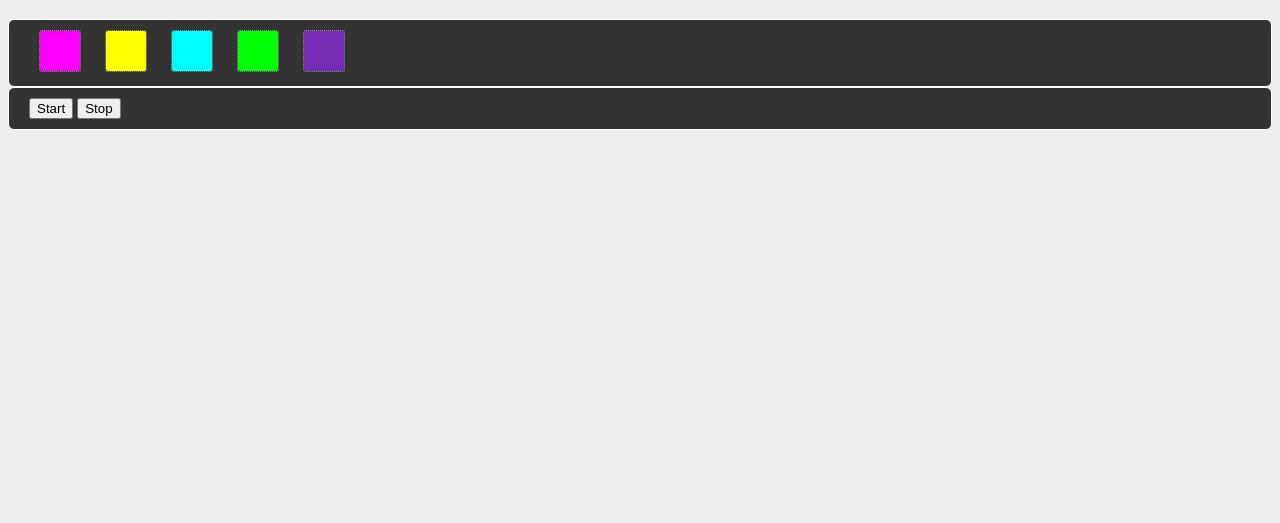
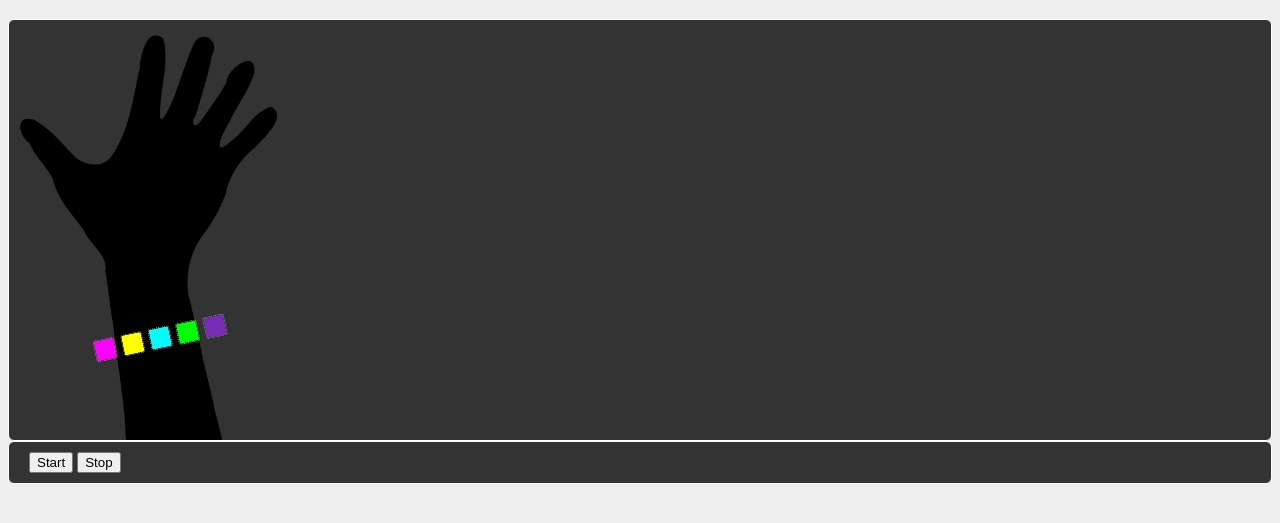
Before and after one commit to sfoster/project_haiku_status_api.iot, a website: page src/public/example.html in a window 1280 px wide. Shown: the part 61-584 px from the top of the page. Drawn offline with Linux system fonts and the light colour scheme.

Commit message:
Improved visualization, showing LEDs on wrist

```diff
--- a/src/index.js
+++ b/src/index.js
@@ -10,7 +10,7 @@ var dataDir = path.join(__dirname, '../data');
 var publicDir = path.join(__dirname, 'public');
 var config = {
   port: 3000,
-  filename: 'status'
+  filename: 'status0'
 };
 // mixin command-line args into our default config
 Object.keys(config).forEach(function(name) {
--- a/src/public/example.html
+++ b/src/public/example.html
@@ -7,12 +7,14 @@
 <body>
   <h1>Example status client</h1>
 
-  <section class="container">
-    <canvas id="led0" class="led" width=40 height=40></canvas>
-    <canvas id="led1" class="led" width=40 height=40></canvas>
-    <canvas id="led2" class="led" width=40 height=40></canvas>
-    <canvas id="led3" class="led" width=40 height=40></canvas>
-    <canvas id="led4" class="led" width=40 height=40></canvas>
+  <section class="container" id="visualization">
+    <div id="band">
+      <canvas id="led0" class="led" width=40 height=40></canvas>
+      <canvas id="led1" class="led" width=40 height=40></canvas>
+      <canvas id="led2" class="led" width=40 height=40></canvas>
+      <canvas id="led3" class="led" width=40 height=40></canvas>
+      <canvas id="led4" class="led" width=40 height=40></canvas>
+    </div>
   </section>
 
   <section class="container">
--- a/src/public/style/client.css
+++ b/src/public/style/client.css
@@ -9,11 +9,27 @@ body {
 }
 
 .led {
-  width: 40px;
-  height: 40px;
+  width: 20px;
+  height: 20px;
   display: inline-block;
   border: 1px dotted #999;
   border-radius: 3px;
   /*background-color: #000;*/
-  margin: 0 10px;
+  margin: 0 1px;
 }
+
+#visualization {
+  height: 400px;
+  background: #333 url('../images/hand.png') no-repeat -100px -40px;
+  background-size: 500px;
+  position: relative;
+}
+
+#band {
+  position: absolute;
+  top: 300px;
+  left: 85px;
+  width: 200px;
+  height: 46px;
+  transform: rotate(-12deg);
+}
```
Also changed, not shown: src/public/images/hand.png (added).
